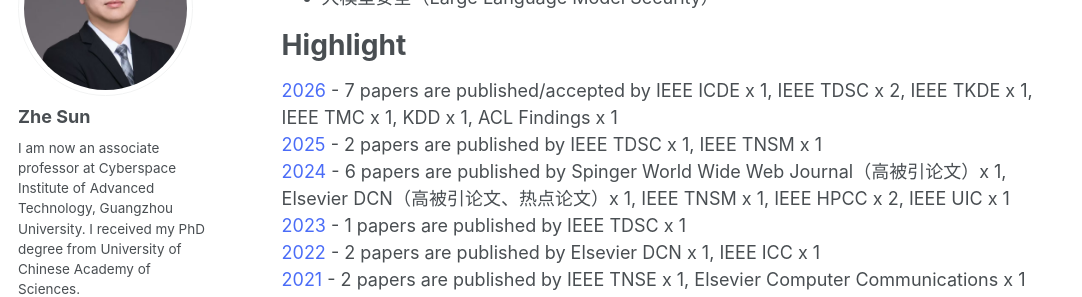
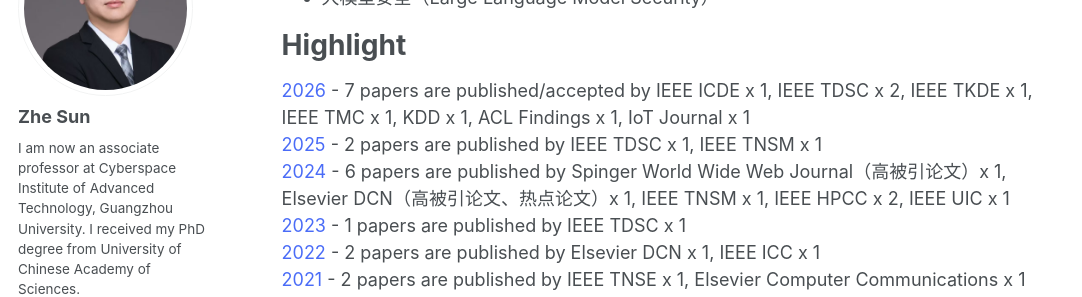
Before and after one commit to ZheSun208/ZheSun208.github.io, a Jekyll site: the page built from _pages/about.md, in a window 1280 px wide and 900 px high, scrolled down 646 px. Shown: the part 180-477 px from the top of the window, without its empty margins (0-1082 px from the left). Built offline with Jekyll 4.4.1, drawn with Linux system fonts in a browser that asks for light colours; some web fonts are replaced; a script bundle is joined from its source files by our own code; library files that are not in the unit come from our copies; comment, search, counter and statistics services are not loaded.

Commit message:
Update about.md

```diff
--- a/_pages/about.md
+++ b/_pages/about.md
@@ -28,7 +28,7 @@
 
 Highlight
 ======
-<span style="color:#4a6cf7;">2026</span> - 7 papers are published/accepted by IEEE ICDE x 1, IEEE TDSC x 2, IEEE TKDE x 1, IEEE TMC x 1, KDD x 1, ACL Findings x 1
+<span style="color:#4a6cf7;">2026</span> - 7 papers are published/accepted by IEEE ICDE x 1, IEEE TDSC x 2, IEEE TKDE x 1, IEEE TMC x 1, KDD x 1, ACL Findings x 1, IoT Journal x 1
 <span style="color:#4a6cf7;">2025</span> - 2 papers are published by IEEE TDSC x 1, IEEE TNSM x 1
 <span style="color:#4a6cf7;">2024</span> - 6 papers are published by Spinger World Wide Web Journal（高被引论文）x 1, Elsevier DCN（高被引论文、热点论文）x 1, IEEE TNSM x 1, IEEE HPCC x 2, IEEE UIC x 1
 <span style="color:#4a6cf7;">2023</span> - 1 papers are published by IEEE TDSC x 1
```
